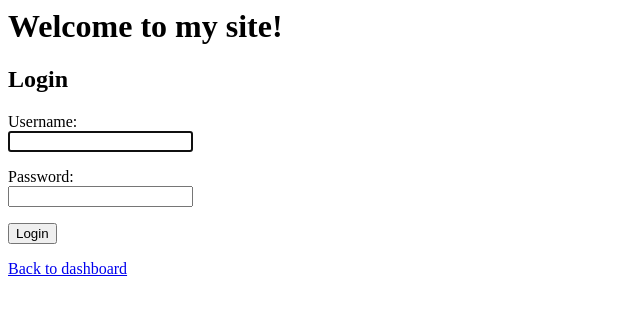
After one commit to jakhongeer/django-users-management, a Django app: page /accounts/login/ in a window 1280 px wide. The commit adds this page. Shown: the top 315 px of the page, without its empty margins (0-640 px from the left). Run offline with Django 3.2, Linux system fonts and the light colour scheme.

Commit message:
add login template

```diff
--- a/siteusers/templates/base.html
+++ b/siteusers/templates/base.html
@@ -1,4 +1,13 @@
 <!-- siteusers/templates/base.html -->
+
+<style>
+    label, input {
+        display: block;
+    }
+    span.helptext {
+        display: none;
+    }
+</style>
 
 <h1>Welcome to my site!</h1>
 
--- /dev/null
+++ b/siteusers/templates/registration/login.html
@@ -0,0 +1,16 @@
+<!-- siteusers/templates/registration/login.html -->
+
+{% extends 'base.html' %}
+
+{% block content %}
+<h2>Login</h2>
+
+<form method="post">
+    {% csrf_token %}
+    {{ form.as_p }}
+    <input type="submit" value="Login">
+</form>
+
+<a href="{% url 'dashboard' %}">Back to dashboard</a>
+
+{% endblock %}
--- a/siteusers/urls.py
+++ b/siteusers/urls.py
@@ -2,6 +2,6 @@ from django.urls import path, include
 from . import views
 
 urlpatterns = [
-    path("acoounts/", include("django.contrib.auth.urls")),
+    path("accounts/", include("django.contrib.auth.urls")),
     path("dashboard/", views.dashboard, name="dashboard"),
 ]
```
